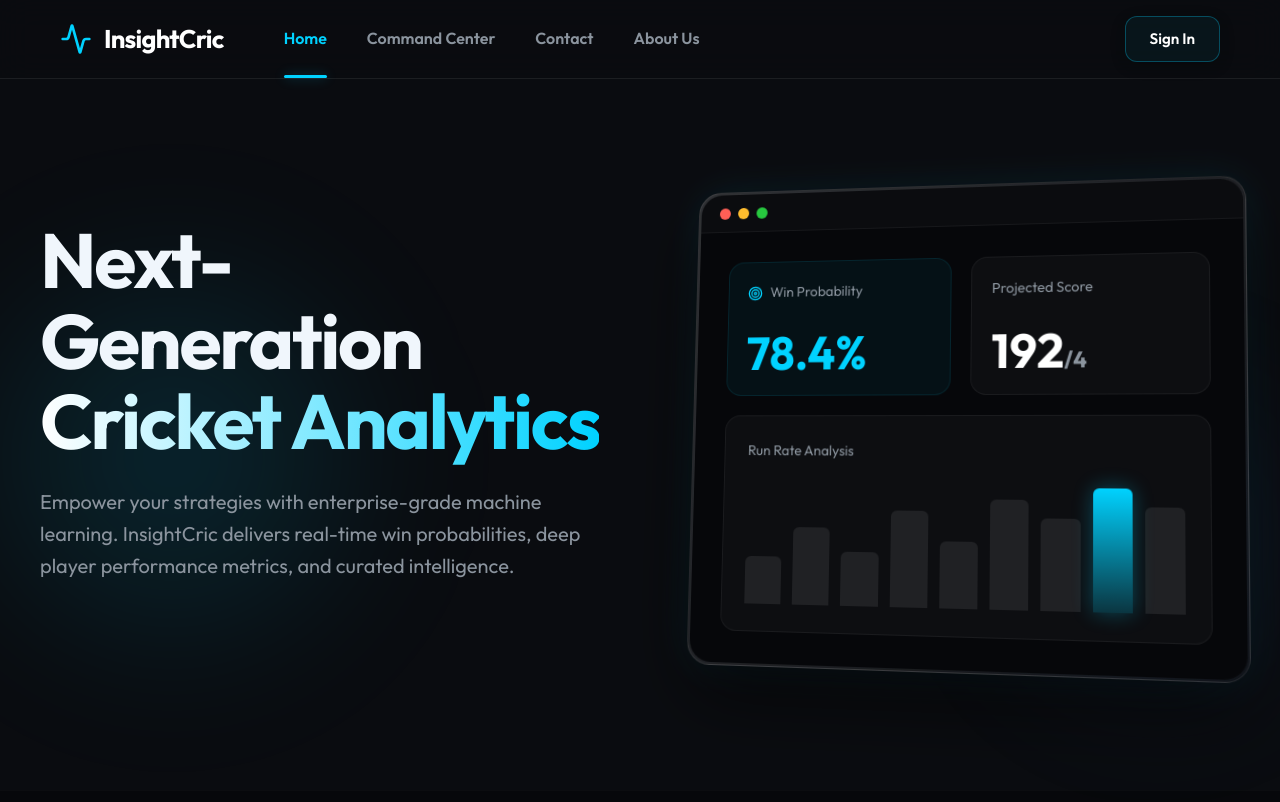
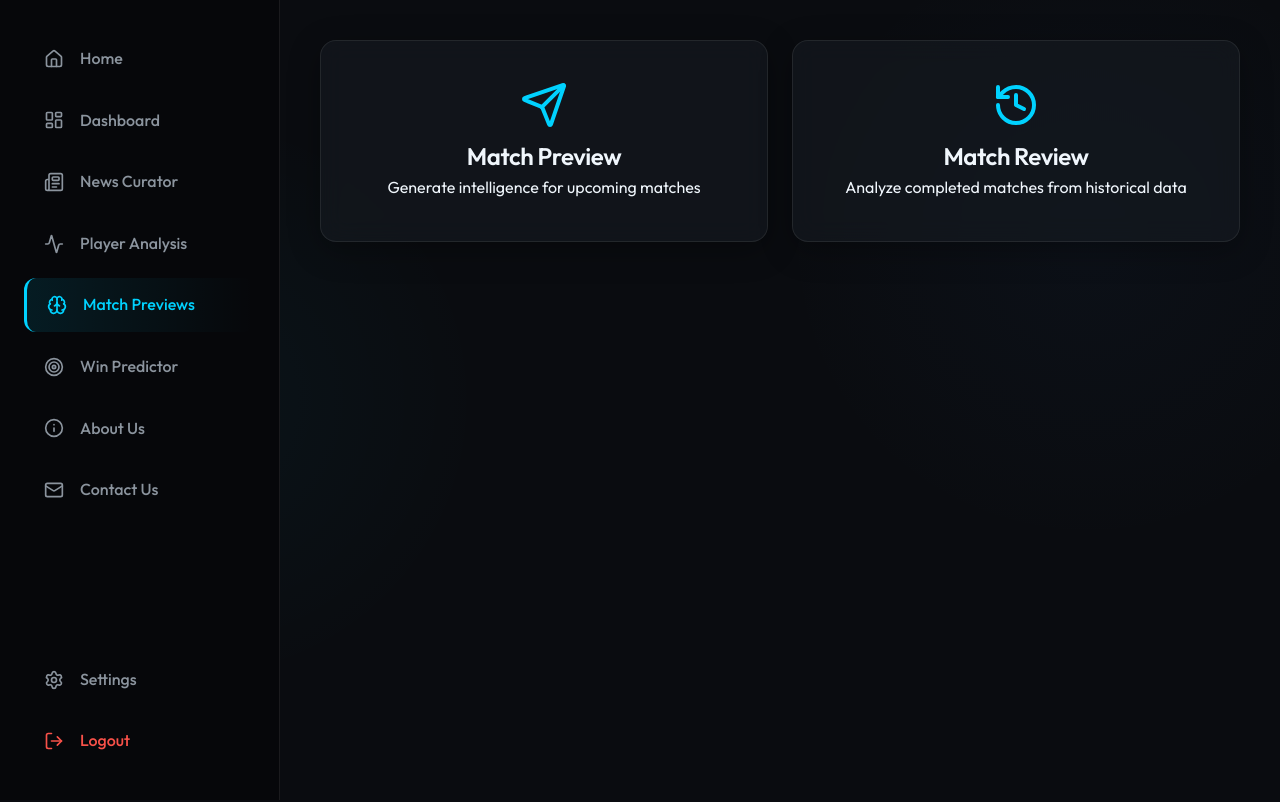
Before and after one commit to Ishad-Shyamal/R26-IT-096, a React (Vite) app in the folder client/: page /matchpreviewreview in a window 1280 px wide. Before the commit this address led to /. Shown: the top 802 px of the page. Built offline with nearby package versions, Linux system fonts and the light colour scheme.

Commit message:
changes client
updated file for frontend

```diff
--- a/client/package.json
+++ b/client/package.json
@@ -10,6 +10,7 @@
     "preview": "vite preview"
   },
   "dependencies": {
+    "axios": "^1.19.0",
     "lucide-react": "^1.8.0",
     "react": "^19.2.5",
     "react-dom": "^19.2.5",
--- a/client/src/App.jsx
+++ b/client/src/App.jsx
@@ -12,6 +12,7 @@ import Signup from './components/Signup';
 import WinPredictor from './components/WinPredictor';
 import Player from './components/Player';
 import Prediction from './components/Prediction';
+import MatchPreviewReview from './components/MatchPreviewReview';
 
 
 // A layout component for pages that need the sidebar
@@ -48,7 +49,11 @@ function App() {
             <Player />
           </MainLayout>
         } />
-
+        <Route path="/matchpreviewreview" element={
+          <MainLayout>
+            <MatchPreviewReview />
+          </MainLayout>
+        } />
         <Route path="/prediction" element={
           <MainLayout>
             <Prediction />
--- a/client/src/components/Sidebar.jsx
+++ b/client/src/components/Sidebar.jsx
@@ -11,7 +11,7 @@ const Sidebar = () => {
     { name: 'Dashboard', path: '/dashboard', icon: <LayoutDashboard size={20} /> },
     { name: 'News Curator', path: '#news', icon: <Newspaper size={20} /> },
     { name: 'Player Analysis', path: '/player', icon: <Activity size={20} /> },
-    { name: 'Match Previews', path: '#previews', icon: <Brain size={20} /> },
+    { name: 'Match Previews', path: '/matchpreviewreview', icon: <Brain size={20} /> },
     { name: 'Win Predictor', path: '/predictor', icon: <Target size={20} /> },
     { name: 'About Us', path: '/about', icon: <Info size={20} /> },
     { name: 'Contact Us', path: '/contact', icon: <Mail size={20} /> },
```
Also changed, not shown: 1 other file (tests, documents, lock files or other folders).
